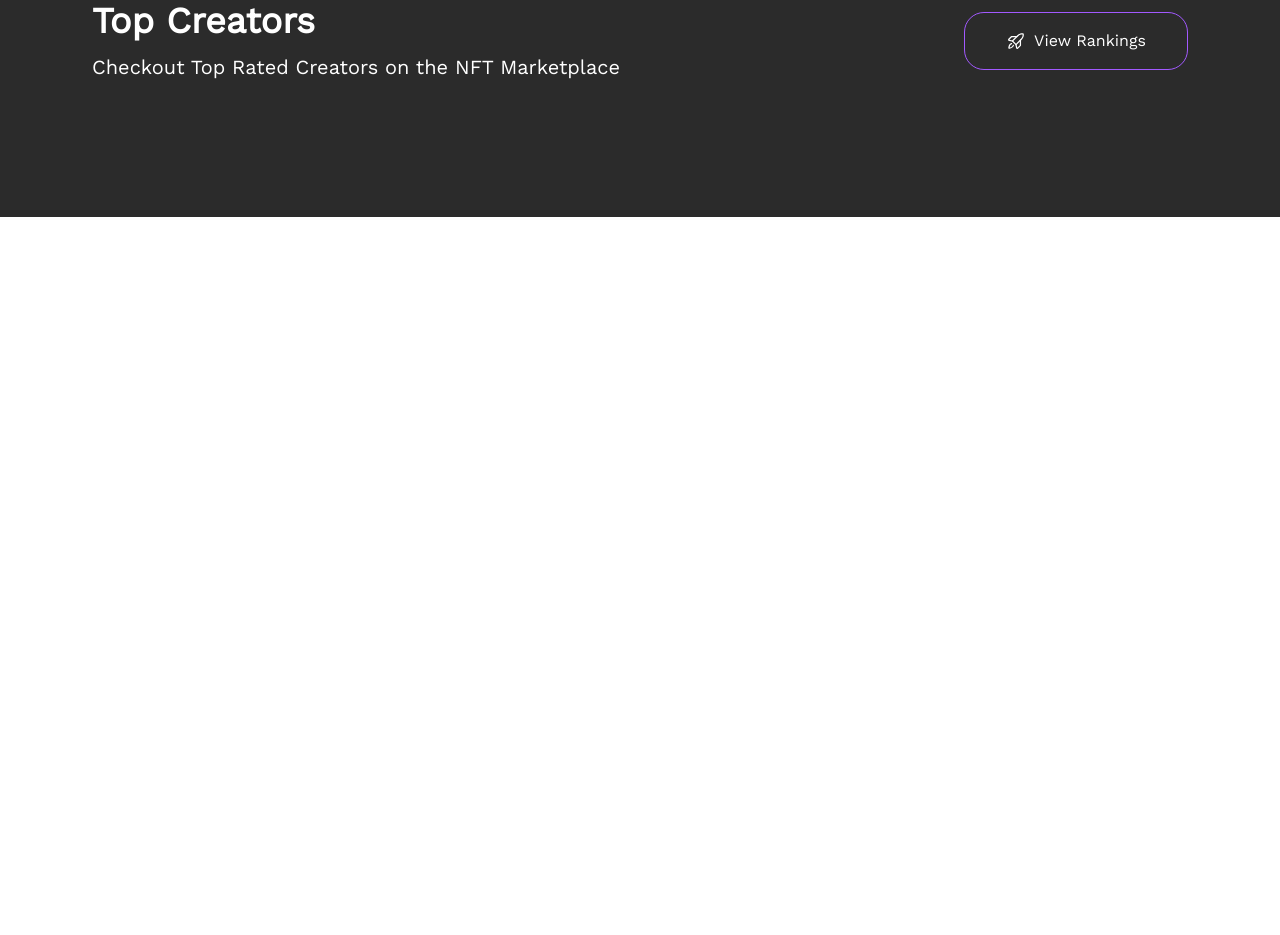
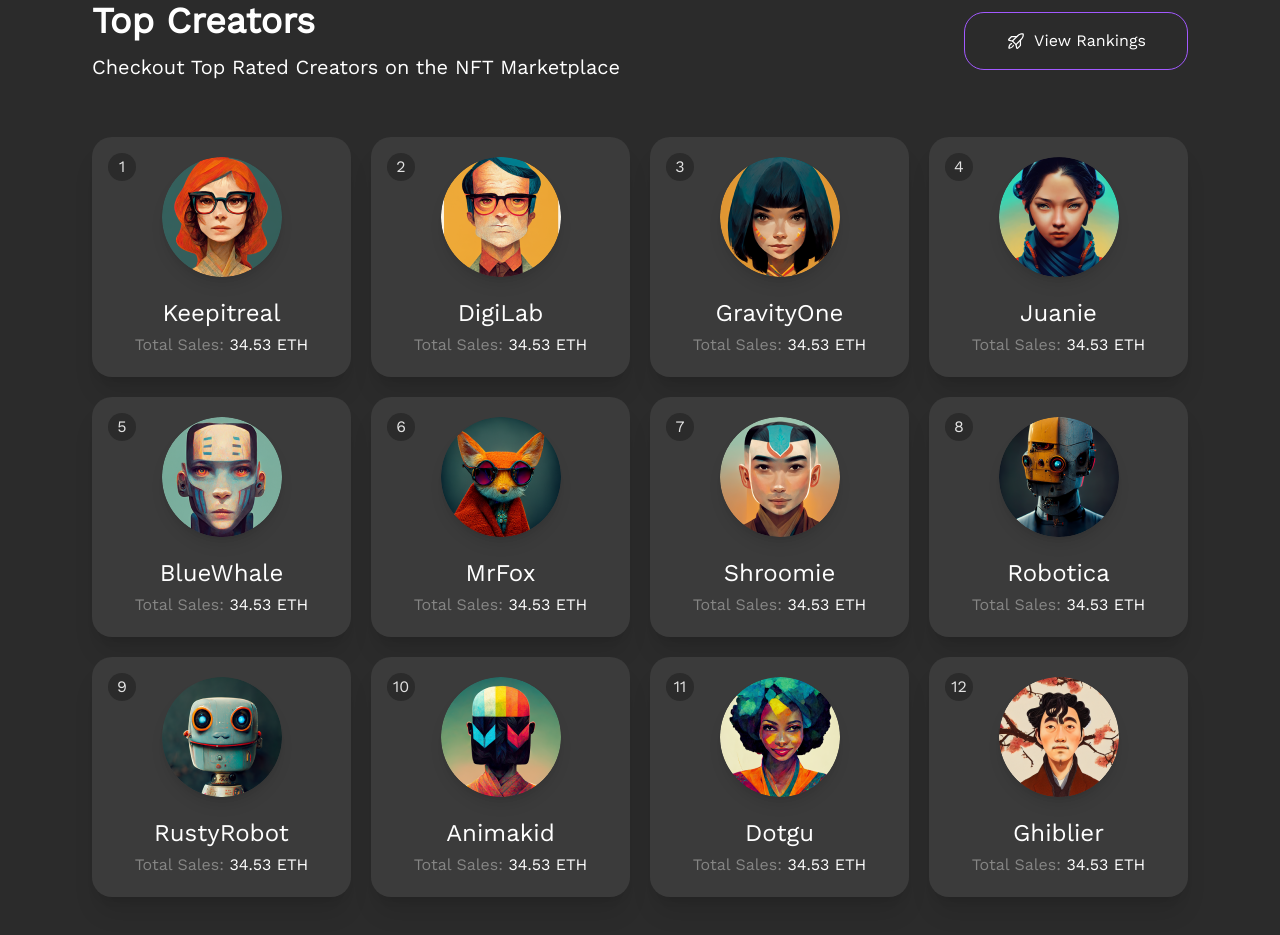
Before and after one commit to Abulkosim/nft, a Vue app: page / in a window 1280 px wide. Shown: the part 1660-2595 px from the top of the page. Before the commit the page ends 1877 px from the top, so only its background shows below. Built offline with nearby package versions, Linux system fonts and the light colour scheme.

Commit message:
creators section

```diff
--- a/src/components/Creators.vue
+++ b/src/components/Creators.vue
@@ -2,22 +2,109 @@
   <div class="max-w-6xl mx-auto">
     <div class="container px-7 mx-auto py-10 lg:py-20">
 
-      <div class="mb-14 flex items-center justify-between">
+      <div class="mb-14 flex flex-col md:flex-row md:items-center justify-between">
         <div>
           <h3 class="text-3xl font-semibold lg:text-4xl mb-3">Top Creators</h3>
           <p class="lg:text-xl">Checkout Top Rated Creators on the NFT Marketplace</p>
         </div>
         <a href="#"
-          class="w-56 flex items-center justify-center gap-2 py-4 px-5 border border-purple rounded-[20px] hover:bg-darker-purple">
+          class="hidden md:flex w-56 items-center justify-center gap-2 py-4 px-5 border border-purple rounded-[20px] hover:bg-darker-purple">
           <img src="../assets/rocket.svg" alt="rocket">
           <span>View Rankings</span>
         </a>
       </div>
+
+      <div class="grid grid-cols-1 md:grid-cols-2 gap-5 lg:grid-cols-4">
+        <div v-for="creator in creators"
+          class="relative flex md:flex-col gap-5 items-center bg-gray p-3 md:p-5 rounded-[20px] cursor-pointer shadow-xl hover:bg-grayish transition duration-300 ease-in-out">
+
+          <div
+            class="absolute flex items-center justify-center top-4 left-4 rounded-full bg-dark-gray w-7 h-7 text-whitish">
+            {{ creator.id }}</div>
+
+          <img :src="creator.src" :alt="creator.name" class="shadow-lg rounded-full">
+          <div class="flex flex-col md:items-center gap-1">
+            <span class="text-2xl">{{ creator.name }}</span>
+            <p><span class="text-[#858584]">Total Sales:</span> 34.53 ETH</p>
+          </div>
+
+        </div>
+      </div>
+
+      <a href="#"
+        class="flex w-full md:w-56 md:hidden items-center justify-center gap-2 py-4 my-10 px-5 border border-purple rounded-[20px] hover:bg-darker-purple">
+        <img src="../assets/rocket.svg" alt="rocket">
+        <span>View Rankings</span>
+      </a>
+
 
     </div>
   </div>
 </template>
 
 <script setup lang="ts">
+import { ref } from 'vue'
+const creators = ref([
+  {
+    id: 1,
+    src: "src/assets/person1.png",
+    name: "Keepitreal"
+  },
+  {
+    id: 2,
+    src: "src/assets/person2.png",
+    name: "DigiLab"
+  },
+  {
+    id: 3,
+    src: "src/assets/person3.png",
+    name: "GravityOne"
+  },
+  {
+    id: 4,
+    src: "src/assets/person4.png",
+    name: "Juanie"
+  },
+  {
+    id: 5,
+    src: "src/assets/person5.png",
+    name: "BlueWhale"
+  },
+  {
+    id: 6,
+    src: "src/assets/person6.png",
+    name: "MrFox"
+  },
+  {
+    id: 7,
+    src: "src/assets/person7.png",
+    name: "Shroomie"
+  },
+  {
+    id: 8,
+    src: "src/assets/person8.png",
+    name: "Robotica"
+  },
+  {
+    id: 9,
+    src: "src/assets/person9.png",
+    name: "RustyRobot"
+  },
+  {
+    id: 10,
+    src: "src/assets/person10.png",
+    name: "Animakid"
+  },
+  {
+    id: 11,
+    src: "src/assets/person11.png",
+    name: "Dotgu"
+  },
+  {
+    id: 12,
+    src: "src/assets/person12.png",
+    name: "Ghiblier"
+  }
+])
 
 </script>
--- a/tailwind.config.js
+++ b/tailwind.config.js
@@ -7,6 +7,7 @@ export default {
       purple: "#A259FF",
       "darker-purple": "#A259FFDD",
       gray: "#3B3B3B",
+      grayish: "#4B4B4B",
       white: "#FFFFFF",
       "dark-gray": "#2B2B2B",
       whitish: "#FFFFFFDD",
```
